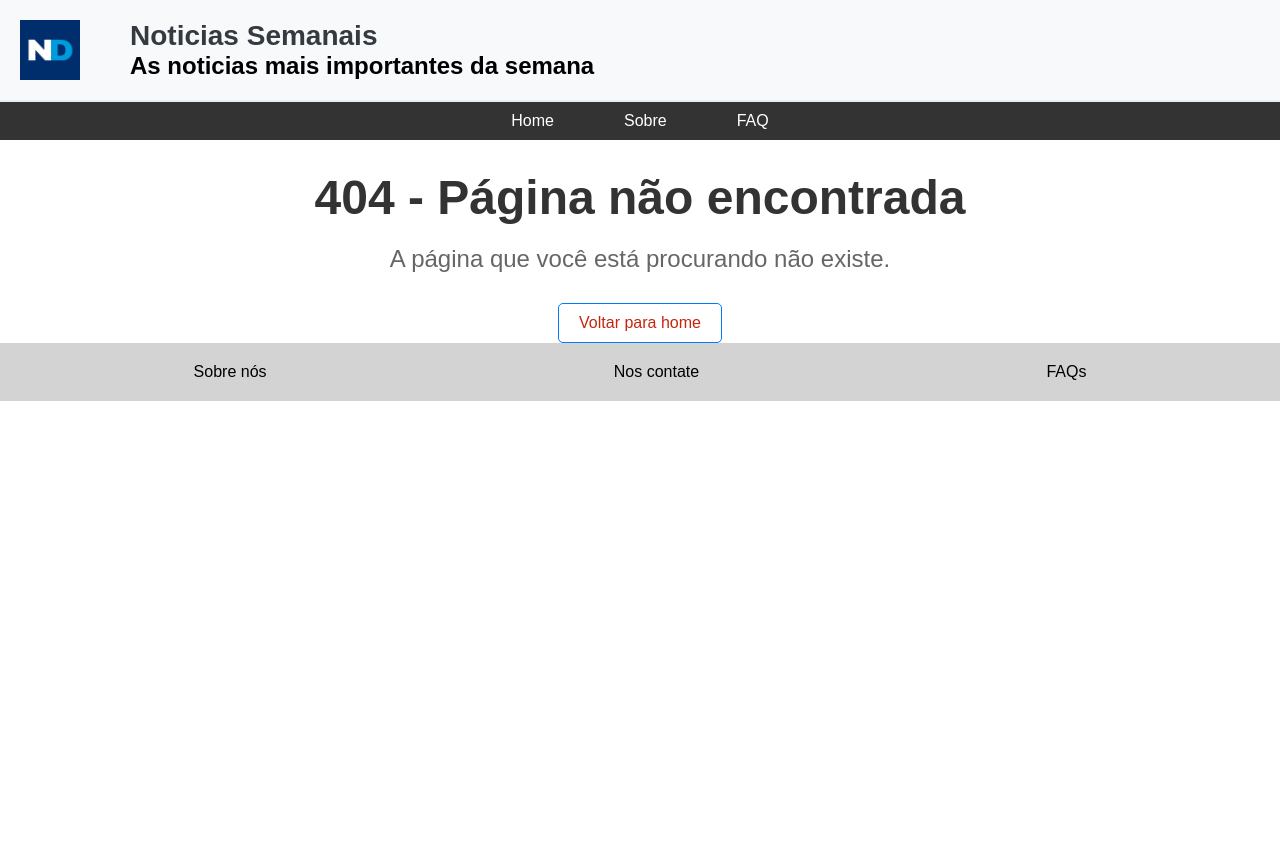
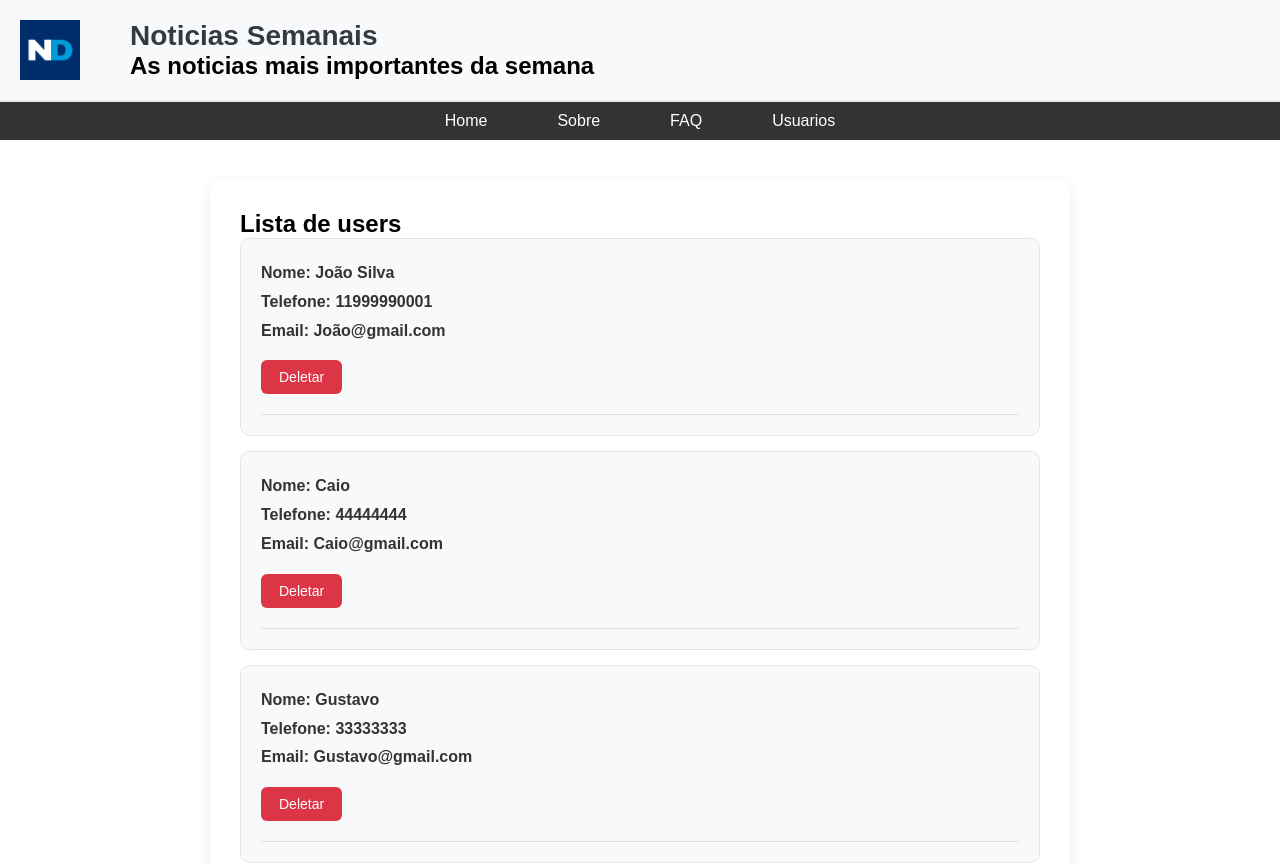
Before and after one commit to LVDEV07/web-tech-study, a React (Vite) app in the folder projeto-react/: page /usuarios in a window 1280 px wide. Before the commit this address had no page. Shown: the top 864 px of the page. Before the commit the page ends 800 px from the top, so only its background shows below. Built offline with nearby package versions, Linux system fonts and the light colour scheme; data requests are answered from the project's data file.

Commit message:
Finalizacao do faq

```diff
--- /dev/null
+++ b/projeto-react/db.json
@@ -0,0 +1,24 @@
+{
+  "usuarios": [
+     { "nome": "João Silva", "telefone": "11999990001", "email":"João@gmail.com" },
+     { "nome": "Caio", "telefone": "44444444" , "email":"Caio@gmail.com"  },
+     { "nome": "Gustavo", "telefone": "33333333" , "email":"Gustavo@gmail.com"  }
+  ],
+  "faq": [
+    {
+      "id": "1",
+      "pergunta": "O que é JSON Server?",
+      "resposta": "JSON Server é uma ferramenta que permite ..."
+    },
+    {
+      "id": "2",
+      "pergunta": "Como instalar o JSON Server?",
+      "resposta": "Você pode instalar o JSON Server usando o npm com ..."
+    },
+    {
+      "id": "3",
+      "pergunta": "Posso usar JSON Server em produção?",
+      "resposta": "JSON Server é ótimo para desenvolvimento ..."
+    }
+  ]
+}
--- a/projeto-react/package.json
+++ b/projeto-react/package.json
@@ -10,6 +10,7 @@
     "preview": "vite preview"
   },
   "dependencies": {
+    "json-server": "^1.0.0-beta.15",
     "react": "^19.2.8",
     "react-dom": "^19.2.8",
     "react-router-dom": "^7.18.3"
--- a/projeto-react/src/Pages/Faq/Faq.css
+++ b/projeto-react/src/Pages/Faq/Faq.css
@@ -1,14 +1,19 @@
 details {
     margin-top: 15px;
     padding: 10px;
+
 }
 
 .conteudo {
     padding: 20px;
     margin: 0 auto;
+
+
+
 }
 
 summary {
+
     padding-bottom: 10px;
     font-weight: bold;
     cursor: pointer;
--- a/projeto-react/src/Pages/Faq/index.jsx
+++ b/projeto-react/src/Pages/Faq/index.jsx
@@ -1,51 +1,32 @@
 import "./Faq.css"
+import { useEffect, useState } from 'react'
 
 export default function index() {
+
+      const [faq, setFaq] = useState([]);
+
+      useEffect(() => {
+          fetch("http://localhost:3000/faq")
+          .then((response) => response.json())
+              .then((data) => setFaq(data)).catch((error) => console.log(error))
+      }, [])
   return (
     <div>
     <div class="conteudo">
 
   <h2>Perguntas Frequentes</h2>
 
+ {faq.map((faq) => (
+
+
   <details>
-    <summary>1. O que é o Notícias Diárias?</summary>
-    <p>É um jornal digital que traz as principais notícias do Brasil e do mundo, com atualizações ao longo de todo o dia.</p>
+    <summary>{faq.id}. {faq.pergunta}</summary>
+    <p>{faq.resposta}</p>
   </details>
 
-  <details>
-    <summary>2. Com que frequência o site é atualizado?</summary>
-    <p>O conteúdo é atualizado várias vezes por dia, para que você sempre tenha acesso às notícias mais recentes.</p>
-  </details>
 
-  <details>
-    <summary>3. É preciso pagar para ler as notícias?</summary>
-    <p>Não, o acesso às notícias é gratuito. Alguns conteúdos especiais podem ficar disponíveis apenas para assinantes.</p>
-  </details>
 
-  <details>
-    <summary>4. Como recebo as notícias por e-mail?</summary>
-    <p>Você pode assinar nossa newsletter diária informando seu e-mail no rodapé do site.</p>
-  </details>
-
-  <details>
-    <summary>5. Como envio uma sugestão de pauta?</summary>
-    <p>Envie sua sugestão pelo formulário de contato ou pelo e-mail redacao@noticiasdiarias.com.</p>
-  </details>
-
-  <details>
-    <summary>6. Existe aplicativo para celular?</summary>
-    <p>Sim, o aplicativo está disponível gratuitamente para Android e iOS.</p>
-  </details>
-
-  <details>
-    <summary>7. O que fazer se eu encontrar um erro em uma matéria?</summary>
-    <p>Entre em contato conosco informando o erro. A matéria será corrigida e a alteração será sinalizada no texto.</p>
-  </details>
-
-  <details>
-    <summary>8. Posso comentar nas notícias?</summary>
-    <p>Sim, os comentários estão disponíveis em todas as matérias, seguindo as regras de boa convivência do site.</p>
-  </details>
+            ))}
 
 </div>
 
--- /dev/null
+++ b/projeto-react/src/Pages/Usuarios/Usuarios.css
@@ -0,0 +1,60 @@
+.usuarios {
+    width: 90%;
+    max-width: 800px;
+    margin: 40px auto;
+    padding: 30px;
+
+    background-color: #ffffff;
+    border-radius: 12px;
+    box-shadow: 0 4px 15px rgba(0, 0, 0, 0.08);
+}
+
+.usuarios h1 {
+    text-align: center;
+    margin-bottom: 30px;
+    color: #222;
+    font-size: 28px;
+}
+
+.content-usuarios {
+    padding: 20px;
+    margin-bottom: 15px;
+
+    background-color: #f8f9fa;
+    border-radius: 10px;
+    border: 1px solid #e5e5e5;
+
+    color: #333;
+    line-height: 1.8;
+}
+
+.content-usuarios strong {
+    font-size: 16px;
+}
+
+.content-usuarios hr {
+    border: 0;
+    border-top: 1px solid #ddd;
+    margin-top: 20px;
+}
+
+.delete {
+    margin-top: 15px;
+    padding: 9px 18px;
+
+    border: none;
+    border-radius: 6px;
+
+    background-color: #dc3545;
+    color: white;
+
+    font-size: 14px;
+    cursor: pointer;
+
+    transition: 0.2s;
+}
+
+.delete:hover {
+    background-color: #b02a37;
+    transform: translateY(-1px);
+}
--- /dev/null
+++ b/projeto-react/src/Pages/Usuarios/index.jsx
@@ -0,0 +1,41 @@
+import { useEffect, useState } from 'react'
+import { data } from 'react-router-dom'
+import "./Usuarios.css"
+
+export default function index() {
+
+    const [usuarios, setUsuarios] = useState([]);
+
+    useEffect(() => {
+        fetch("http://localhost:3000/usuarios")
+        .then((response) => response.json())
+            .then((data) => setUsuarios(data)).catch((error) => console.log(error))
+    }, [])
+    return (
+        <section className='container usuarios'>
+            <h2>Lista de users</h2>
+
+            {usuarios.map((user) => (
+                <article className='content-usuarios' key={user.id}>
+                    <strong>
+                        Nome: {user.nome}
+                    </strong>
+                    <br />
+                    <strong>
+                        Telefone: {user.telefone}
+                    </strong>
+                    <br />
+                     <strong>
+                        Email: {user.email}
+                    </strong>
+                    <br />
+
+                    <button className='delete'>Deletar</button>
+                    <hr />
+                </article>
+            ))}
+
+
+        </section>
+    )
+}
--- a/projeto-react/src/Router.jsx
+++ b/projeto-react/src/Router.jsx
@@ -4,6 +4,7 @@ import Sobre from "./Pages/Sobre"
 import NotFound from "./Pages/NotFound"
 import Nav from "./components/nav"
 import Faq from "./Pages/Faq"
+import Usuarios from "./Pages/Usuarios"
 
 export default function Router() {
   return (
@@ -13,6 +14,7 @@ export default function Router() {
             <Route path="/" element={<Home/>}/>
             <Route path="/sobre" element={<Sobre/>}/>
             <Route path="/faq" element={<Faq/>}/>
+            <Route path="/usuarios" element={<Usuarios/>}/>
             <Route path="*" element={<NotFound/>}/>
 
         </Routes>
--- a/projeto-react/src/components/nav/index.jsx
+++ b/projeto-react/src/components/nav/index.jsx
@@ -18,6 +18,13 @@ export default function index() {
                     <Link to="/faq">
                         FAQ
                     </Link>
+
+                </li>
+                <li>
+
+                    <Link to="/usuarios">
+                        Usuarios
+                    </Link>
                 </li>
             </ul>
         </nav>
```
Also changed, not shown: 1 other file (tests, documents, lock files or other folders).
